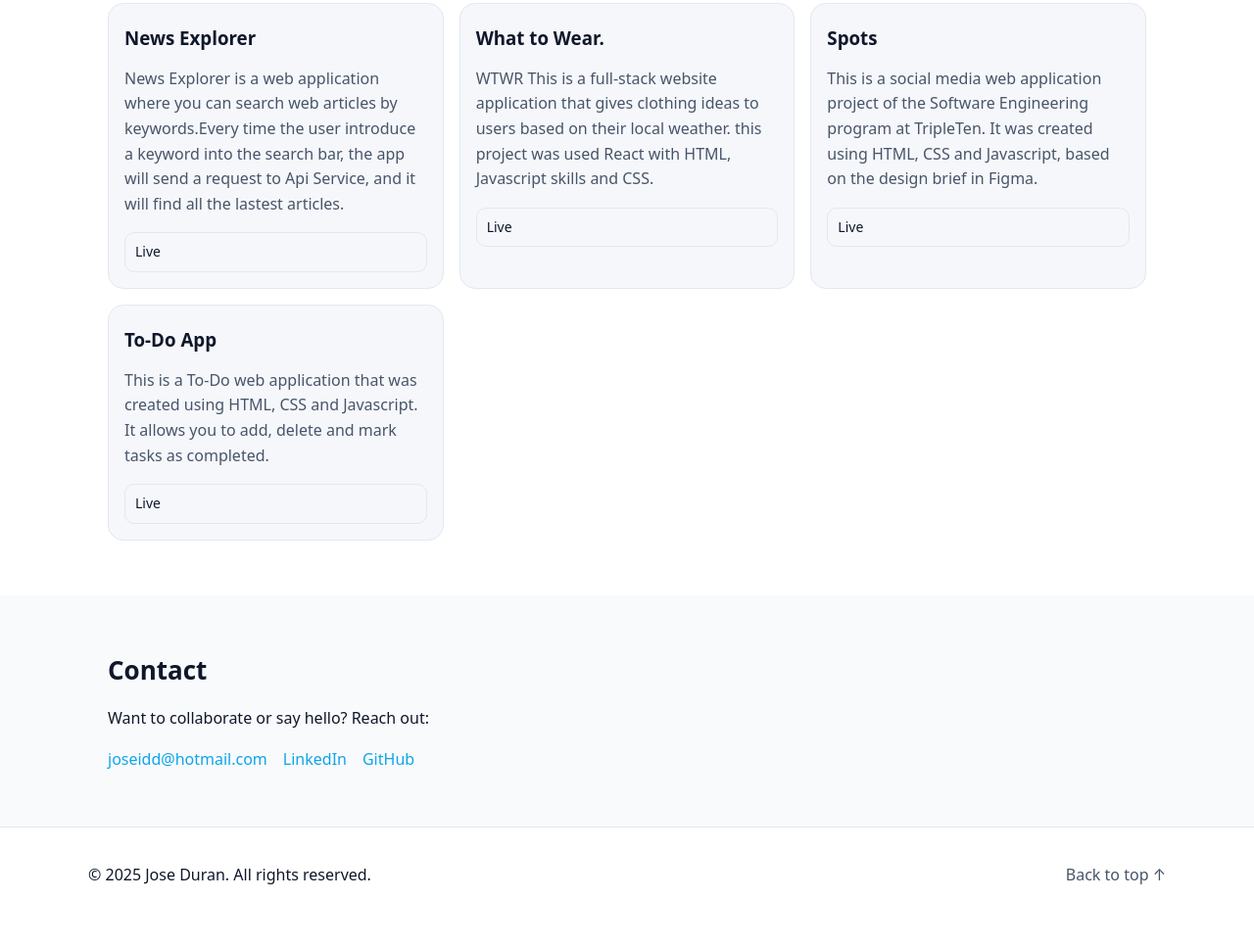
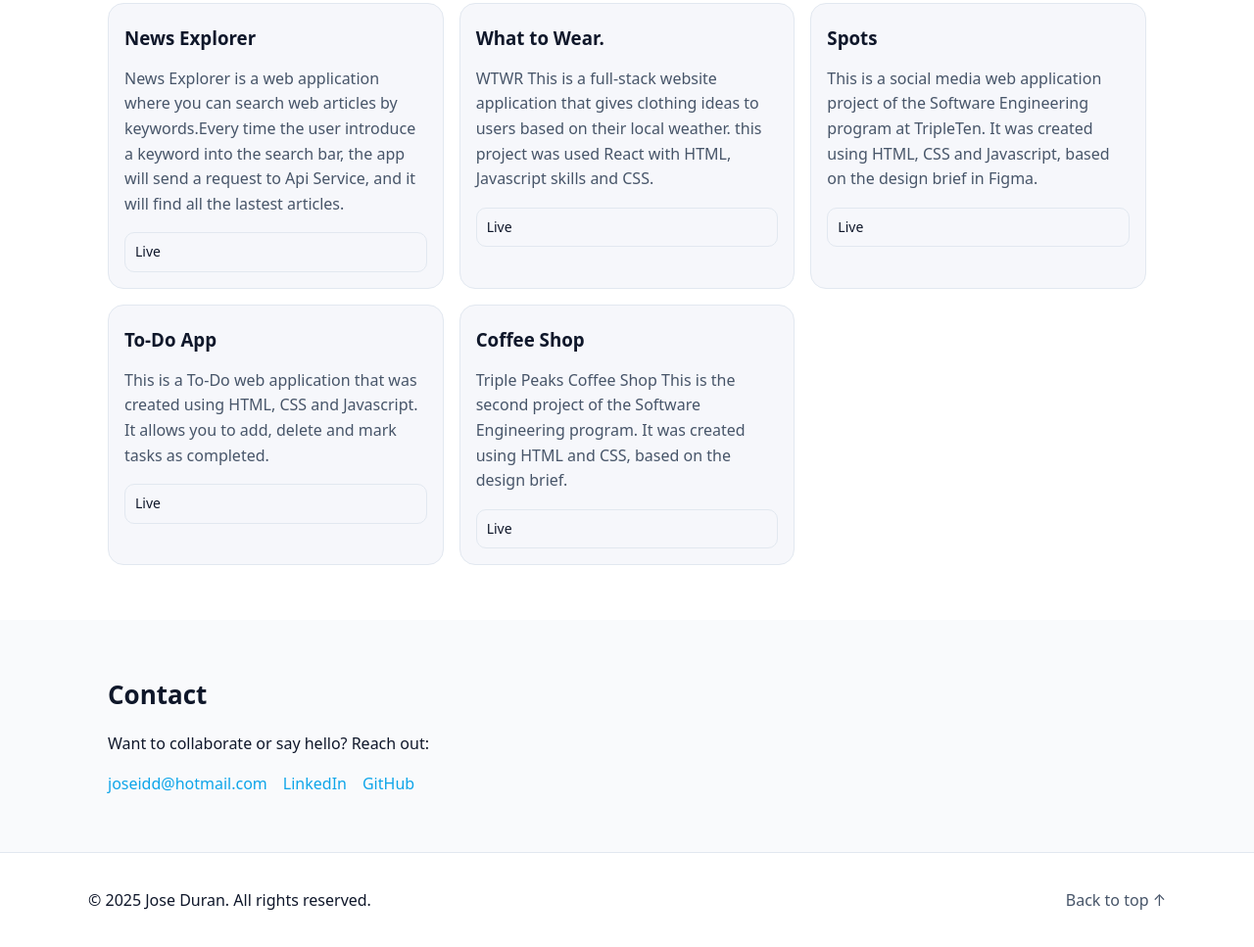
Before and after one commit to joseidd/Website-2.0, a plain HTML site: page index.html in a window 1280 px wide. Shown: the part 980-1947 px from the top of the page at 98% size. Before the commit the page ends 1923 px from the top, so only its background shows below. Drawn offline with Linux system fonts and the light colour scheme.

Commit message:
Update content

```diff
--- a/index.html
+++ b/index.html
@@ -188,6 +188,23 @@
                 >
               </div>
             </article>
+            <article class="card">
+              <h3>Coffee Shop</h3>
+              <p>
+                Triple Peaks Coffee Shop This is the second project of the
+                Software Engineering program. It was created using HTML and CSS,
+                based on the design brief.
+              </p>
+              <div class="card-actions">
+                <a
+                  class="button small"
+                  href="https://joseidd.github.io/se_project_coffeeshop/"
+                  target="_blank"
+                  rel="noopener"
+                  >Live</a
+                >
+              </div>
+            </article>
           </div>
         </div>
       </section>
```
